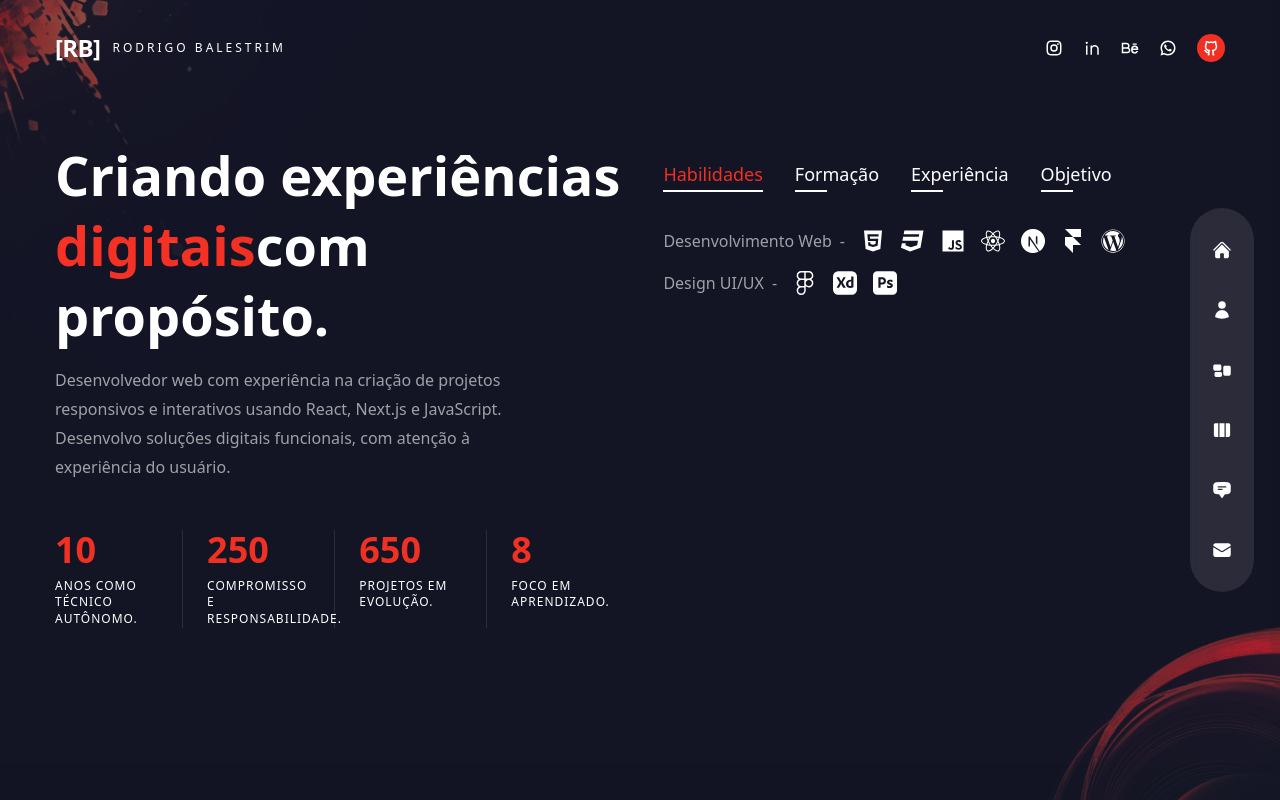
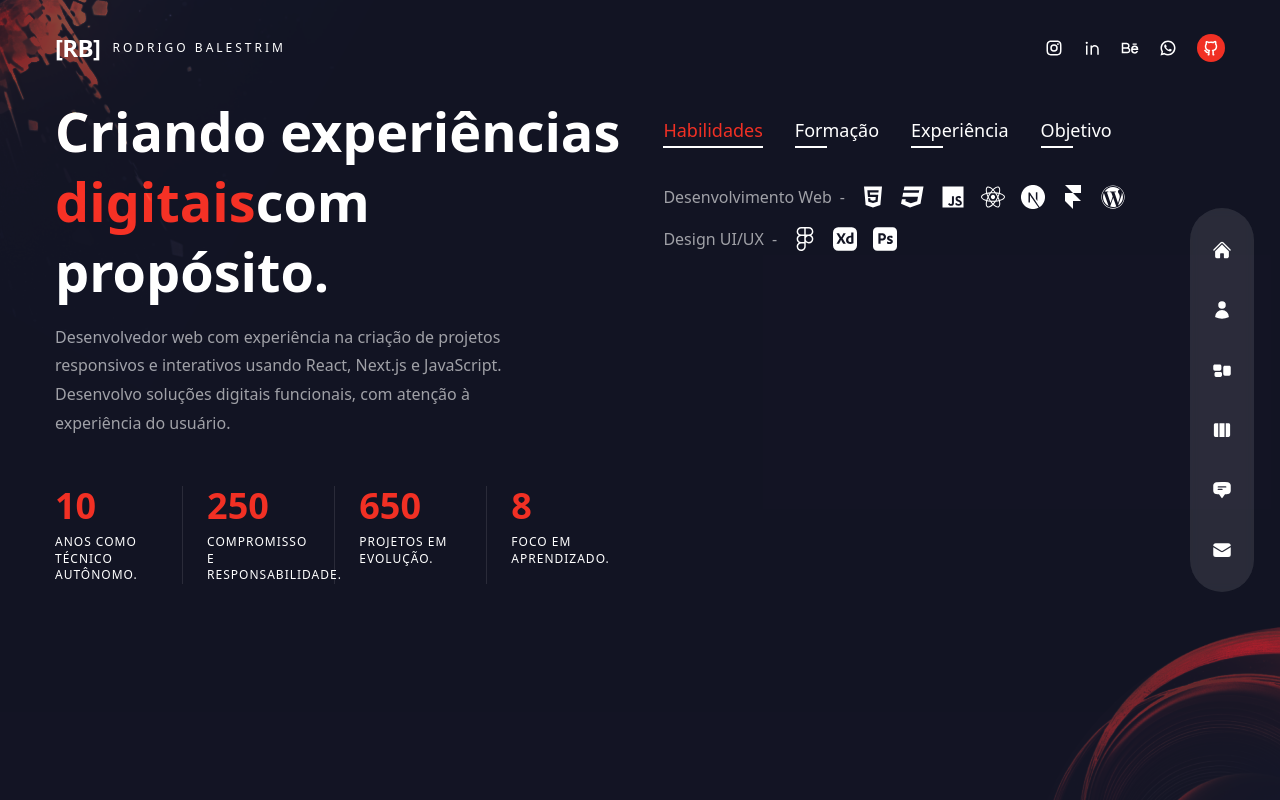
Before and after one commit to RodrigoBalestrim/portfolio-rodrigo-balestrim, a Next.js app in the folder portfolio-3d/: page /about in a window 1280 px wide. Built offline with nearby package versions, Linux system fonts and the light colour scheme.

Commit message:
Reduce spacing between portfolio sections

```diff
--- a/portfolio-3d/pages/about/index.jsx
+++ b/portfolio-3d/pages/about/index.jsx
@@ -95,10 +95,10 @@ const About = () => {
   const [index, setIndex] = useState(0);
 
   return (
-    <div className="flex min-h-screen w-full items-center bg-primary/30 px-4 py-28 text-center xl:h-full xl:px-0 xl:py-32 xl:text-left">
+    <div className="flex w-full bg-primary/30 px-4 py-20 text-center xl:px-0 xl:py-24 xl:text-left">
       <Circles />
 
-      <div className="container relative z-10 mx-auto flex flex-col items-center gap-x-6 xl:h-full xl:flex-row">
+      <div className="container relative z-10 mx-auto flex flex-col items-center gap-x-6 xl:flex-row">
         {/* text */}
         <div className="flex flex-1 flex-col justify-center">
           <motion.h2
--- a/portfolio-3d/pages/index.jsx
+++ b/portfolio-3d/pages/index.jsx
@@ -83,11 +83,11 @@ const Home = () => {
         </motion.div>
       </div>
       <div
-        className="pointer-events-none absolute inset-x-0 bottom-0 z-20 h-28 bg-gradient-to-t from-[#1a1730] via-[#1a1730]/95 to-transparent"
+        className="pointer-events-none absolute inset-x-0 bottom-0 z-20 h-16 bg-gradient-to-t from-[#1a1730] via-[#1a1730]/90 to-transparent"
         aria-hidden="true"
       />
     </section>
-    <section id="sobre" className="relative isolate min-h-screen overflow-hidden bg-[#1a1730]">
+    <section id="sobre" className="relative isolate overflow-hidden bg-[#1a1730]">
       <About />
     </section>
     <section id="servicos" className="relative isolate min-h-screen overflow-hidden">
```
